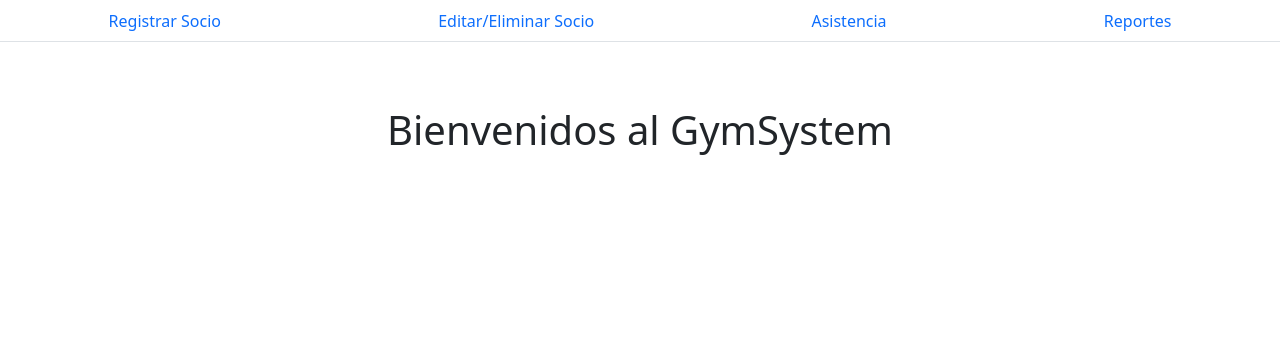
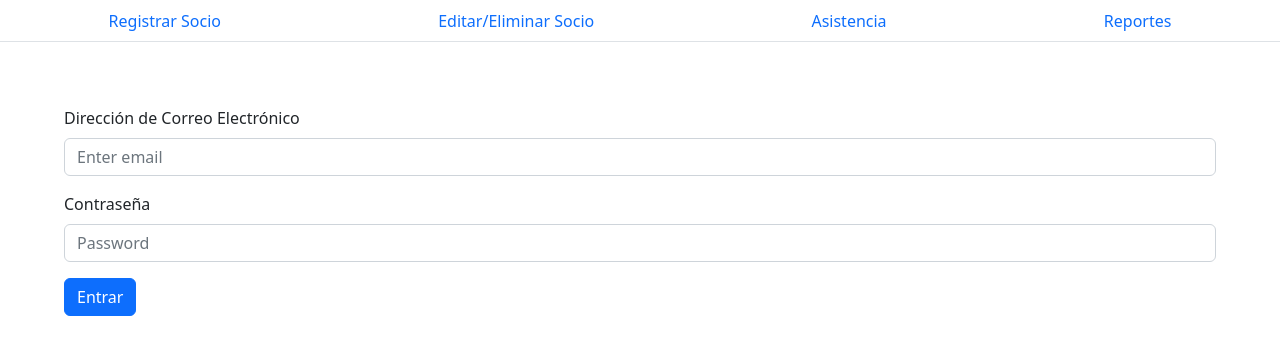
Before and after one commit to Pilli3800/gymsystem, a React (Create React App) app: page /login in a window 1280 px wide. Before the commit this address led to /. Shown: the top 354 px of the page. Built offline with nearby package versions, Linux system fonts and the light colour scheme.

Commit message:
Login add

```diff
--- a/src/App.js
+++ b/src/App.js
@@ -4,6 +4,7 @@ import RegistroSocio from "./pages/registro-socio/RegistroSocio";
 import Reporte from "./pages/reporte/Reporte";
 import EditarSocio from "./pages/editar-socio/EditarSocio";
 import AsistenciaSocio from "./pages/asistencia-socio/AsistenciaSocio";
+import Login from "./pages/login/Login";
 
 function App() {
   return (
@@ -19,6 +20,7 @@ function App() {
               </h1>
             }
           />
+          <Route exact path="/login" element={<Login/>}/>
           <Route exact path="/registro" element={<RegistroSocio />} />
           <Route exact path="/editar" element={<EditarSocio />} />
           <Route exact path="/asistencia" element={<AsistenciaSocio />} />
--- a/src/pages/login/Login.js
+++ b/src/pages/login/Login.js
@@ -1,9 +1,43 @@
-import React from 'react'
+import React from "react";
+import Button from "react-bootstrap/Button";
+import Form from "react-bootstrap/Form";
+import { getAuth, signInWithEmailAndPassword } from "firebase/auth";
+import { app } from "../../services/firebase";
 
 const Login = () => {
+  const submitHandler = (e) => {
+    e.preventDefault();
+    const auth = getAuth(app);
+    const email = e.target.email.value;
+    const password = e.target.password.value;
+    signInWithEmailAndPassword(auth, email, password)
+      .then((userCredential) => {
+        // Signed in
+        const user = userCredential.user;
+        // ...
+      })
+      .catch((error) => {
+        const errorCode = error.code;
+        const errorMessage = error.message;
+      });
+  };
+
   return (
-    <div>Login</div>
-  )
-}
+    <Form>
+      <Form.Group className="mb-3" controlId="email">
+        <Form.Label>Dirección de Correo Electrónico</Form.Label>
+        <Form.Control type="email" placeholder="Enter email" />
+      </Form.Group>
 
-export default Login
+      <Form.Group className="mb-3" controlId="password">
+        <Form.Label>Contraseña</Form.Label>
+        <Form.Control type="password" placeholder="Password" />
+      </Form.Group>
+      <Button variant="primary" type="submit" onClick={submitHandler}>
+        Entrar
+      </Button>
+    </Form>
+  );
+};
+
+export default Login;
--- a/src/services/firebase.js
+++ b/src/services/firebase.js
@@ -17,4 +17,4 @@ const firebaseConfig = {
 // Initialize Firebase
 const app = initializeApp(firebaseConfig);
 const db = getFirestore(app);
-export { db };
+export { db, app };
```
